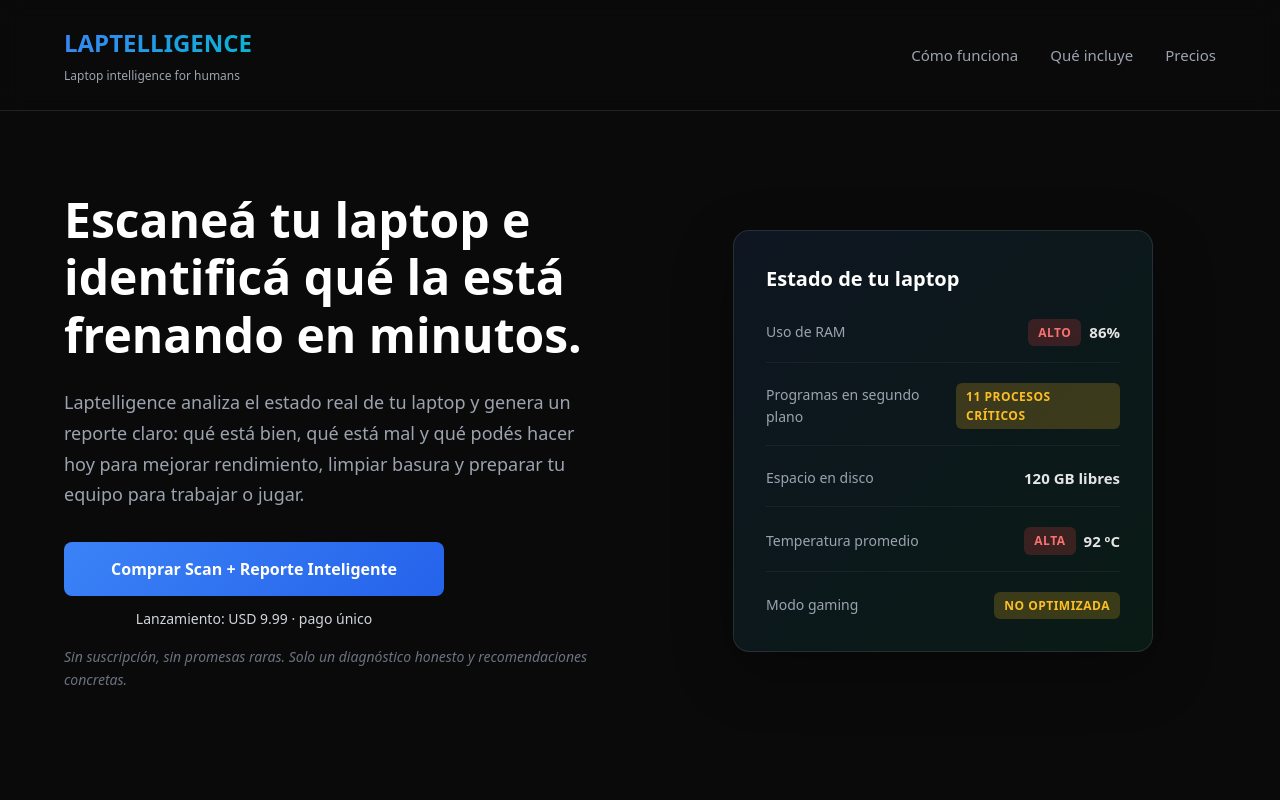
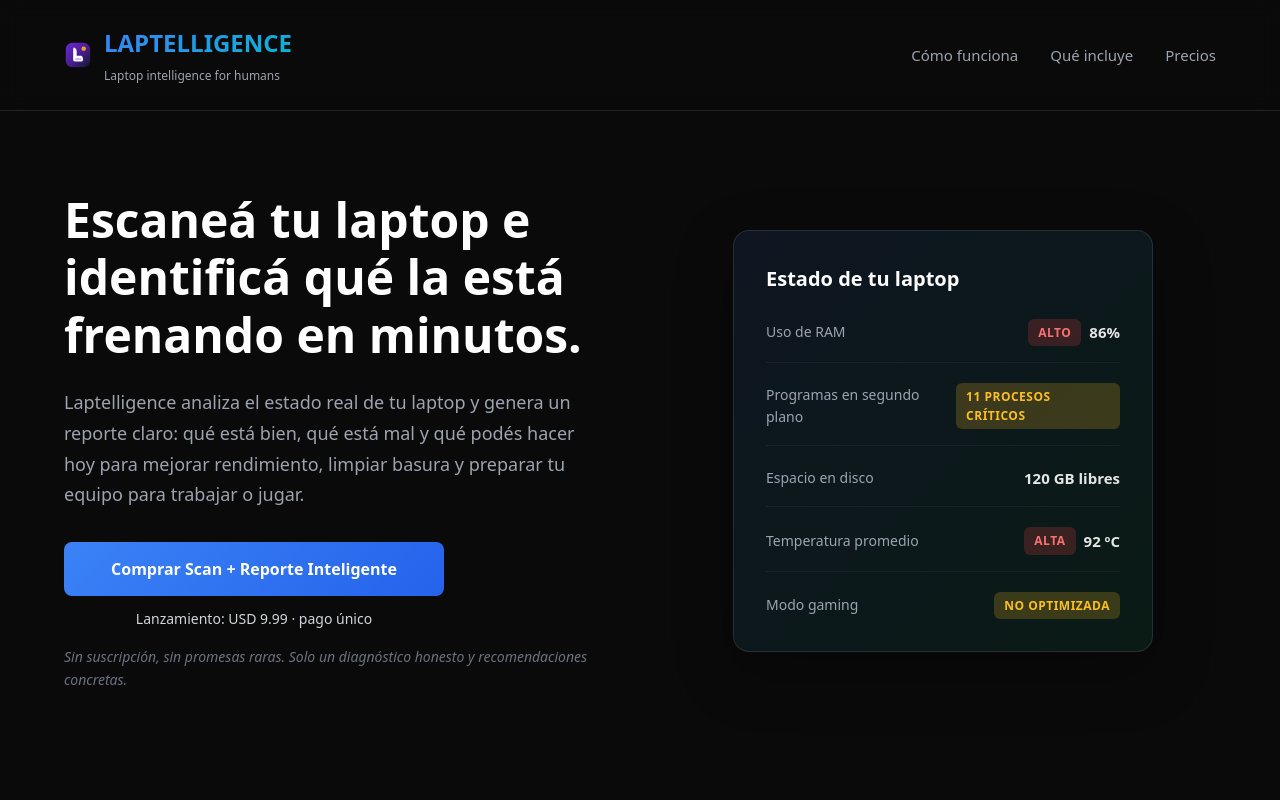
Before and after one commit to gereacosta1/laptelligence, a React (Vite) app: page / in a window 1280 px wide. Shown: the top 800 px of the page. Built offline with nearby package versions, Linux system fonts and the light colour scheme.

Commit message:
change navbar

```diff
--- a/src/App.css
+++ b/src/App.css
@@ -43,6 +43,24 @@ body {
 .logo-section {
   text-align: left;
 }
+
+.logo-brand {
+  display: flex;
+  align-items: center;
+  gap: 12px;
+}
+
+.logo-icon {
+  width: 28px;
+  height: 28px;
+  flex-shrink: 0;
+}
+
+.logo-text {
+  display: flex;
+  flex-direction: column;
+}
+
 
 .logo {
   font-size: 24px;
--- a/src/components/Navbar.tsx
+++ b/src/components/Navbar.tsx
@@ -1,3 +1,6 @@
+// src/components/Navbar.tsx
+import logoIcon from '/laptelligence-icon.svg';
+
 function Navbar() {
   const scrollToSection = (id: string) => {
     const element = document.getElementById(id);
@@ -10,18 +13,39 @@ function Navbar() {
     <nav className="navbar">
       <div className="container">
         <div className="navbar-content">
+          {/* Logo + nombre de la marca */}
           <div className="logo-section">
-            <h1 className="logo">LAPTELLIGENCE</h1>
-            <p className="logo-subtitle">Laptop intelligence for humans</p>
+            <div className="logo-brand">
+              <img
+                src={logoIcon}
+                alt="Laptelligence logo"
+                className="logo-icon"
+              />
+              <div className="logo-text">
+                <h1 className="logo">LAPTELLIGENCE</h1>
+                <p className="logo-subtitle">Laptop intelligence for humans</p>
+              </div>
+            </div>
           </div>
+
+          {/* Links de navegación */}
           <div className="nav-links">
-            <button onClick={() => scrollToSection('how-it-works')} className="nav-link">
+            <button
+              onClick={() => scrollToSection('how-it-works')}
+              className="nav-link"
+            >
               Cómo funciona
             </button>
-            <button onClick={() => scrollToSection('report-features')} className="nav-link">
+            <button
+              onClick={() => scrollToSection('report-features')}
+              className="nav-link"
+            >
               Qué incluye
             </button>
-            <button onClick={() => scrollToSection('pricing')} className="nav-link">
+            <button
+              onClick={() => scrollToSection('pricing')}
+              className="nav-link"
+            >
               Precios
             </button>
           </div>
```
